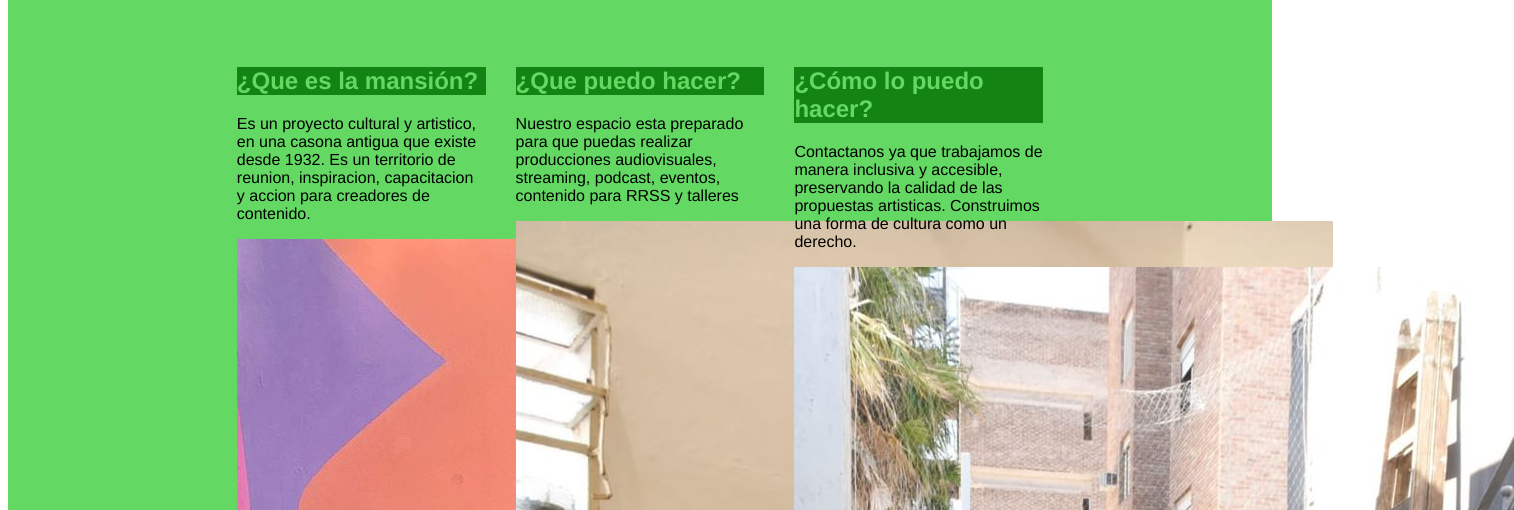
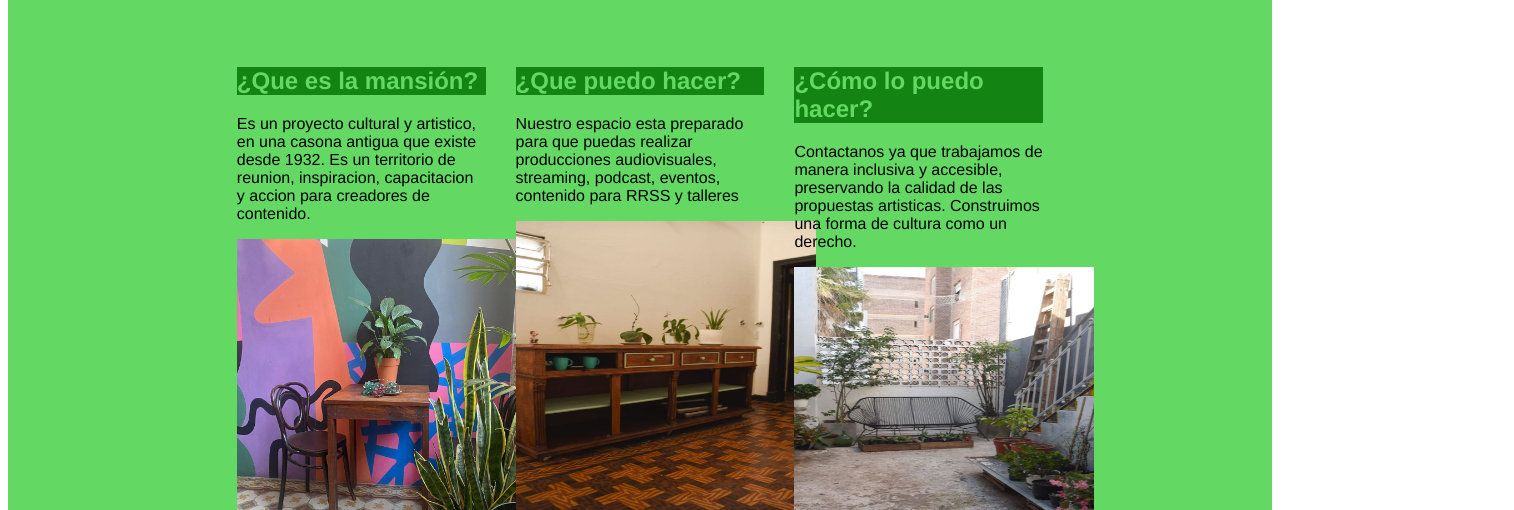
Before and after one commit to JulietaGuareschi/eventos-lamansiondegogo, a website: page index.html in a window 1280 px wide. Shown: the part 274-784 px from the top of the page, 1514 px wide, since content can reach past the window. Drawn offline with Linux system fonts and the light colour scheme.

Commit message:
modificando index

```diff
--- a/scss/pages/_main-index.scss
+++ b/scss/pages/_main-index.scss
@@ -19,6 +19,10 @@ main{
                     background-color: rgb(19, 132, 19);
                     color: rgb(99, 217, 99) ;
                 }
+                img{
+                    width: 300px;
+                    height: 300px;
+                }
             }
         }
     }
```
Also changed, not shown: css/main.css, 1 other file.
